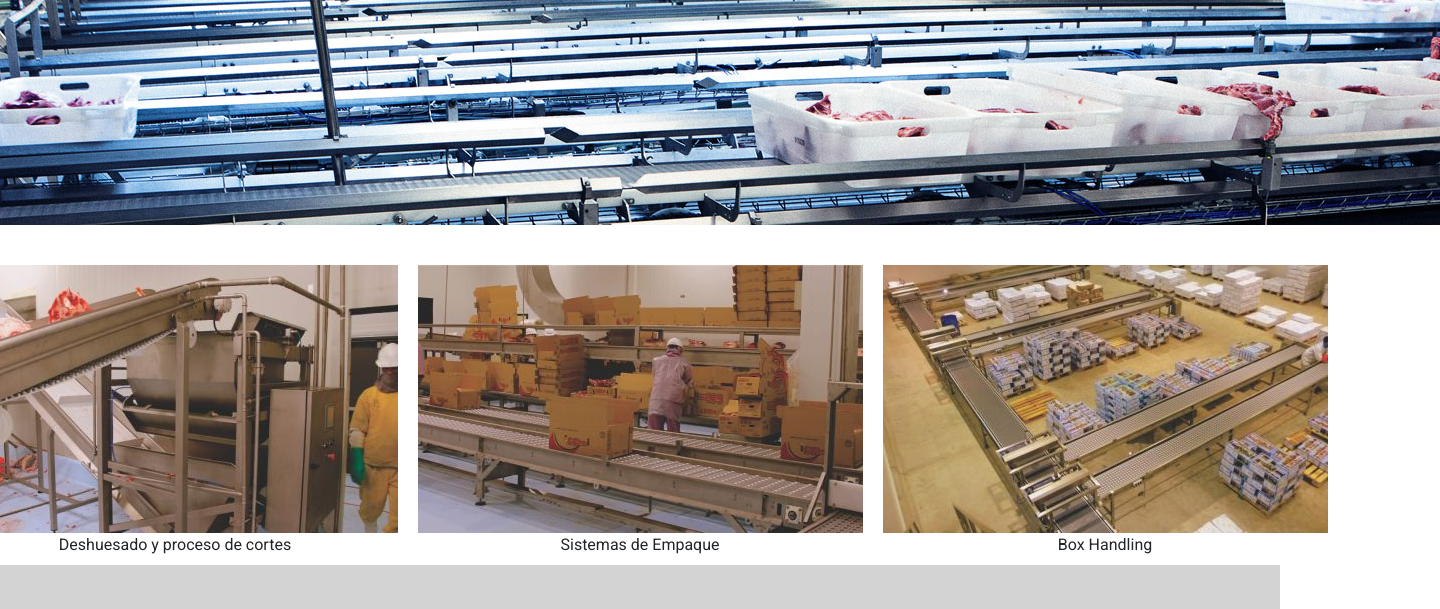
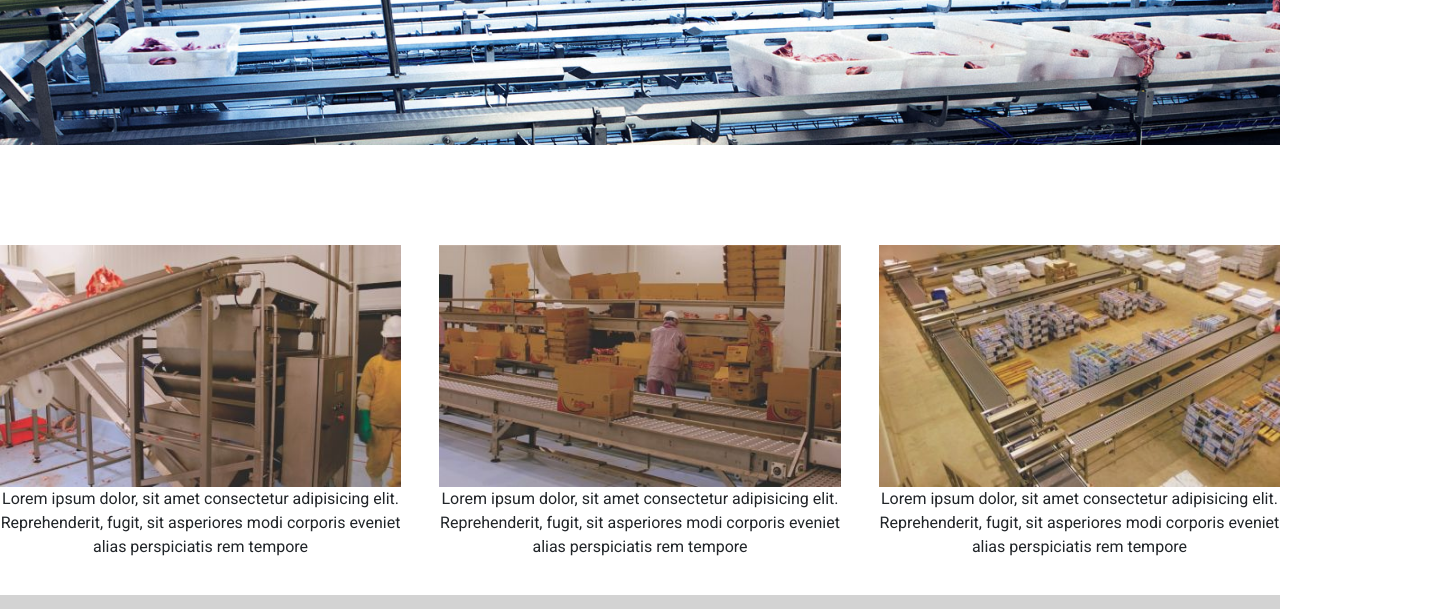
Before and after one commit to rbarron87/duendes-automatizaciones, a plain HTML site: page index.html in a window 1280 px wide. Shown: the part 285-894 px from the top of the page, 1440 px wide, since content can reach past the window. Drawn offline with nearby package versions, Linux system fonts and the light colour scheme.

Commit message:
Index Changed

```diff
--- a/css/styles.css
+++ b/css/styles.css
@@ -106,11 +106,11 @@ footer {
 /* Main index */
 .grid-index {
   display: grid;
-  justify-content: center;
+  justify-content: space-around;
   justify-items: center;
   grid-template-columns: 1fr;
-  grid-template-rows: 420px repeat(3, 320px);
-  gap: 20px;
+  grid-template-rows: 420px repeat(3, 350px);
+  gap: 0 3%;
   object-fit: cover;
   margin-top: 10px;
 }
@@ -120,6 +120,24 @@ footer {
 .card3 {
   align-items: center;
   text-align: center;
+}
+
+.img1 img {
+  max-width: 100%;
+  height: auto;
+}
+
+.card1 img {
+  max-width: 100%;
+  height: auto;
+}
+.card2 img {
+  max-width: 100%;
+  height: auto;
+}
+.card3 img {
+  max-width: 100%;
+  height: auto;
 }
 
 /* Media query desktop - (entre 768px y 1024px) */
@@ -189,8 +207,8 @@ footer {
   }
 
   .grid-index {
-    grid-template-columns: repeat(3, 1fr);
-    grid-template-rows: 420px 300px;
+    grid-template-columns: repeat(auto-fit, minmax(200px, 1fr));
+    grid-template-rows: 420px 350px;
     grid-template-areas:
       "img1 img1 img1"
       "card1 card2 card3";
--- a/index.html
+++ b/index.html
@@ -48,15 +48,27 @@
         </div>
         <div class="card1">
           <img src="./img/desosado.jpg" alt="Deshuesado y proceso de cortes" />
-          <p>Deshuesado y proceso de cortes</p>
+          <p>
+            Lorem ipsum dolor, sit amet consectetur adipisicing elit.
+            Reprehenderit, fugit, sit asperiores modi corporis eveniet alias
+            perspiciatis rem tempore
+          </p>
         </div>
         <div class="card2">
           <img src="./img/empaque.jpg" alt="Sistemas de Empaque" />
-          <p>Sistemas de Empaque</p>
+          <p>
+            Lorem ipsum dolor, sit amet consectetur adipisicing elit.
+            Reprehenderit, fugit, sit asperiores modi corporis eveniet alias
+            perspiciatis rem tempore
+          </p>
         </div>
         <div class="card3">
           <img src="./img/boxhandling.jpg" alt="Box Handling" />
-          <p>Box Handling</p>
+          <p>
+            Lorem ipsum dolor, sit amet consectetur adipisicing elit.
+            Reprehenderit, fugit, sit asperiores modi corporis eveniet alias
+            perspiciatis rem tempore
+          </p>
         </div>
       </section>
     </main>
```
